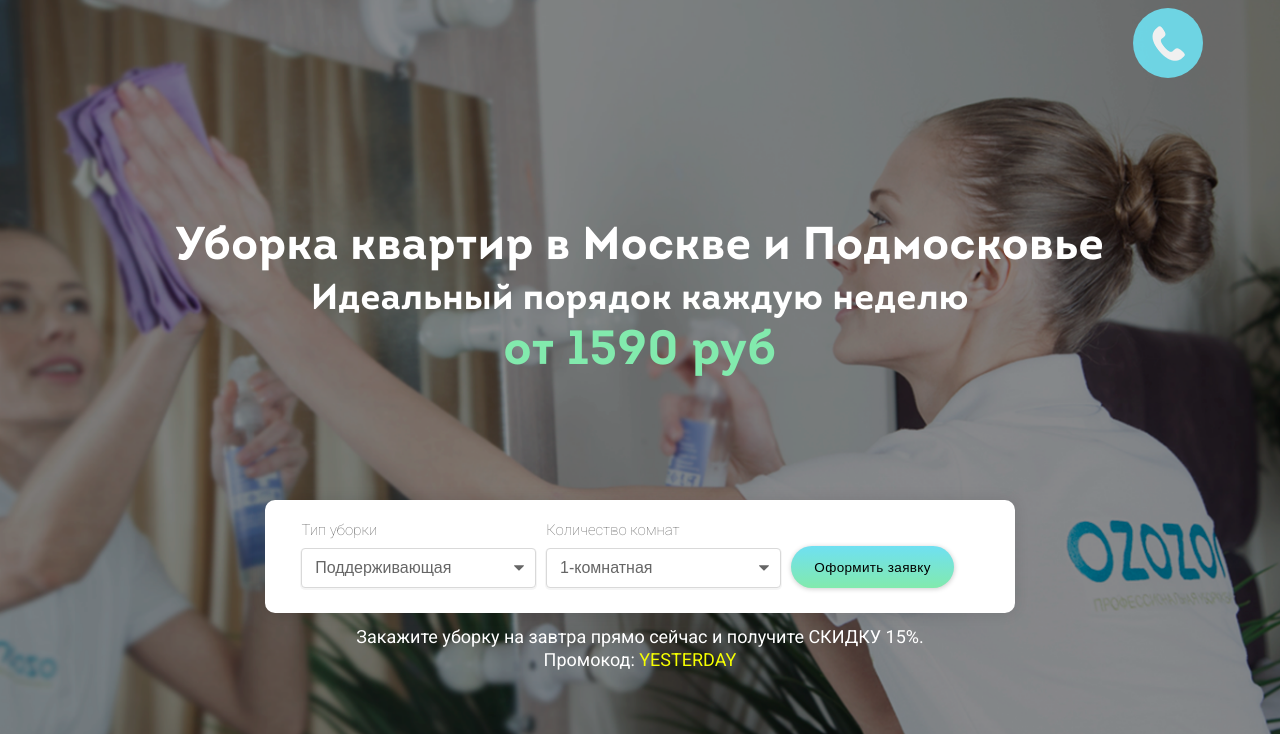
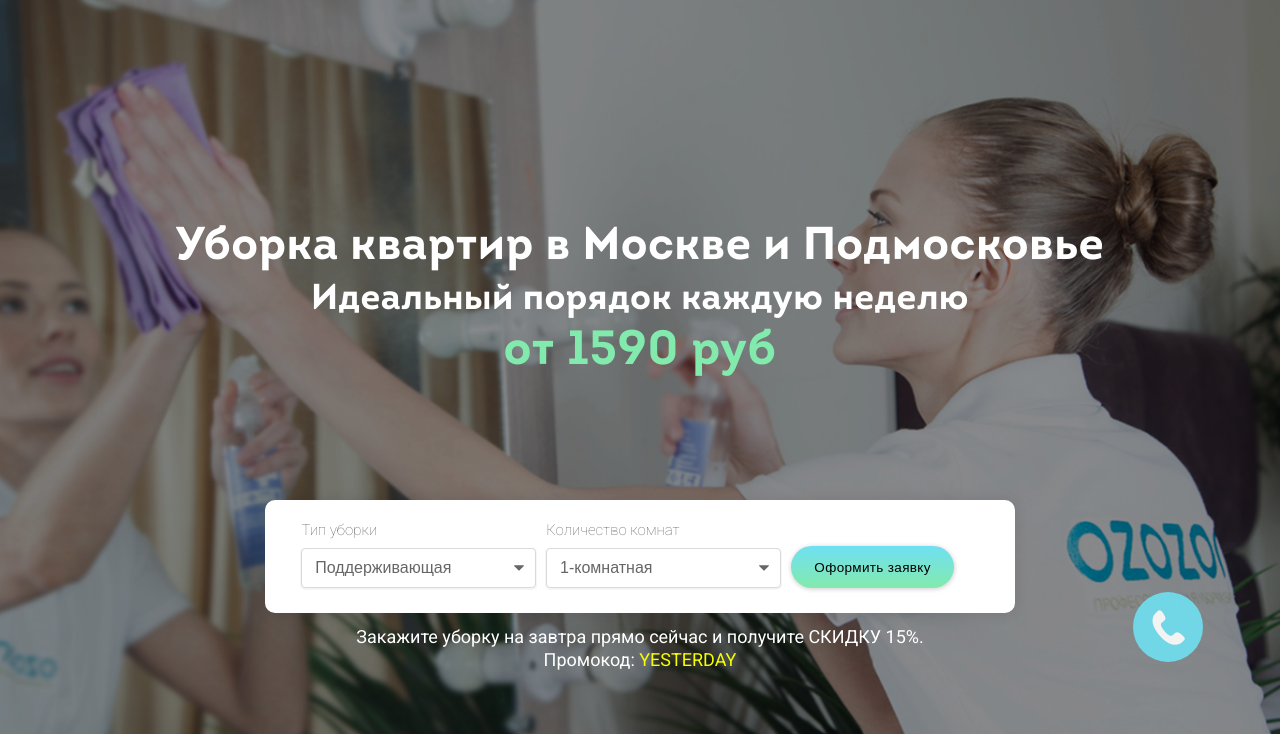
Before and after one commit to Asya-Kamaeva/as-zaporozhets, a plain HTML site: page index.html in a window 1280 px wide. Shown: the part 88-824 px from the top of the page. Drawn offline with Linux system fonts and the light colour scheme.

Commit message:
adding project

```diff
--- a/css/_callbtn.scss
+++ b/css/_callbtn.scss
@@ -7,7 +7,7 @@
     position: fixed;
     z-index: 100;
     right: 6vw;
-    top: 12vh;
+    top: 85vh;
 
     @include desc{
         width: 60px;
```
Also changed, not shown: css/style.css.
